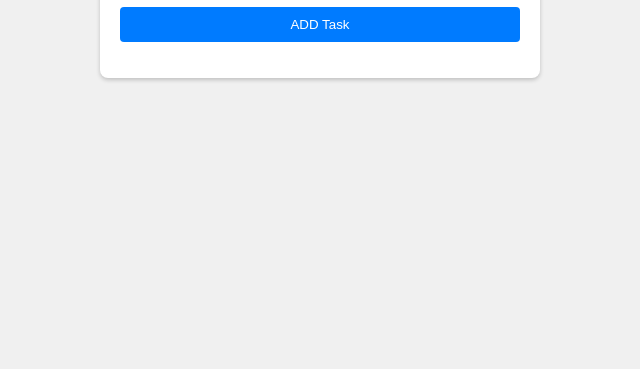
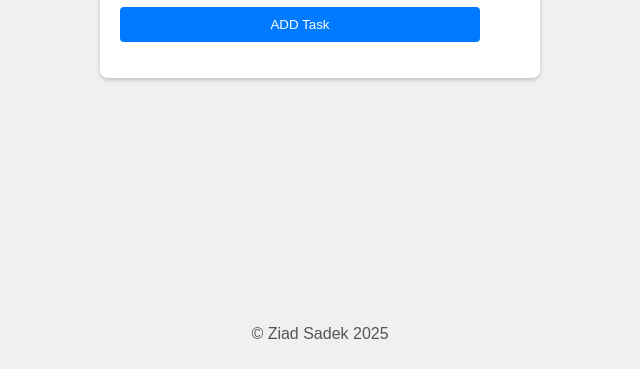
Before and after one commit to Ziad-Sadek/dynamic-to-do-list-js, a plain HTML site: page index.html in a window 1280 px wide. Shown: the part 431-800 px from the top of the page, without its empty margins (320-960 px from the left). Drawn offline with Linux system fonts and the light colour scheme.

Commit message:
adding footer

```diff
--- a/index.html
+++ b/index.html
@@ -15,5 +15,10 @@
         </ul>
     </div>
     <script src="script.js"></script>
+    <footer>
+        <div>
+            <p>&copy; Ziad Sadek 2025</p>
+        </div>
+    </footer>
 </body>
 </html>
--- a/style.css
+++ b/style.css
@@ -7,6 +7,7 @@ body {
     height: 100vh;
     margin: 0;
 }
+
 
 #todo-app {
     width: 100%;
@@ -18,7 +19,7 @@ body {
 }
 
 #task-input {
-    width: 100%;
+    width: 90%;
     padding: 10px;
     margin-bottom: 10px;
     border: 1px solid #ccc;
@@ -26,7 +27,7 @@ body {
 }
 
 #add-task-btn {
-    width: 100%;
+    width: 90%;
     padding: 10px;
     background-color: #007bff;
     color: white;
@@ -66,3 +67,14 @@ li {
 .remove-btn:hover {
     background-color: #d9534f;
 }
+
+footer {
+    position: fixed;
+    bottom: 0;
+    left: 0;
+    width: 100%;
+    text-align: center;
+    padding: 10px 0;
+    font-size: 1rem;
+    color: #555;
+}
```
